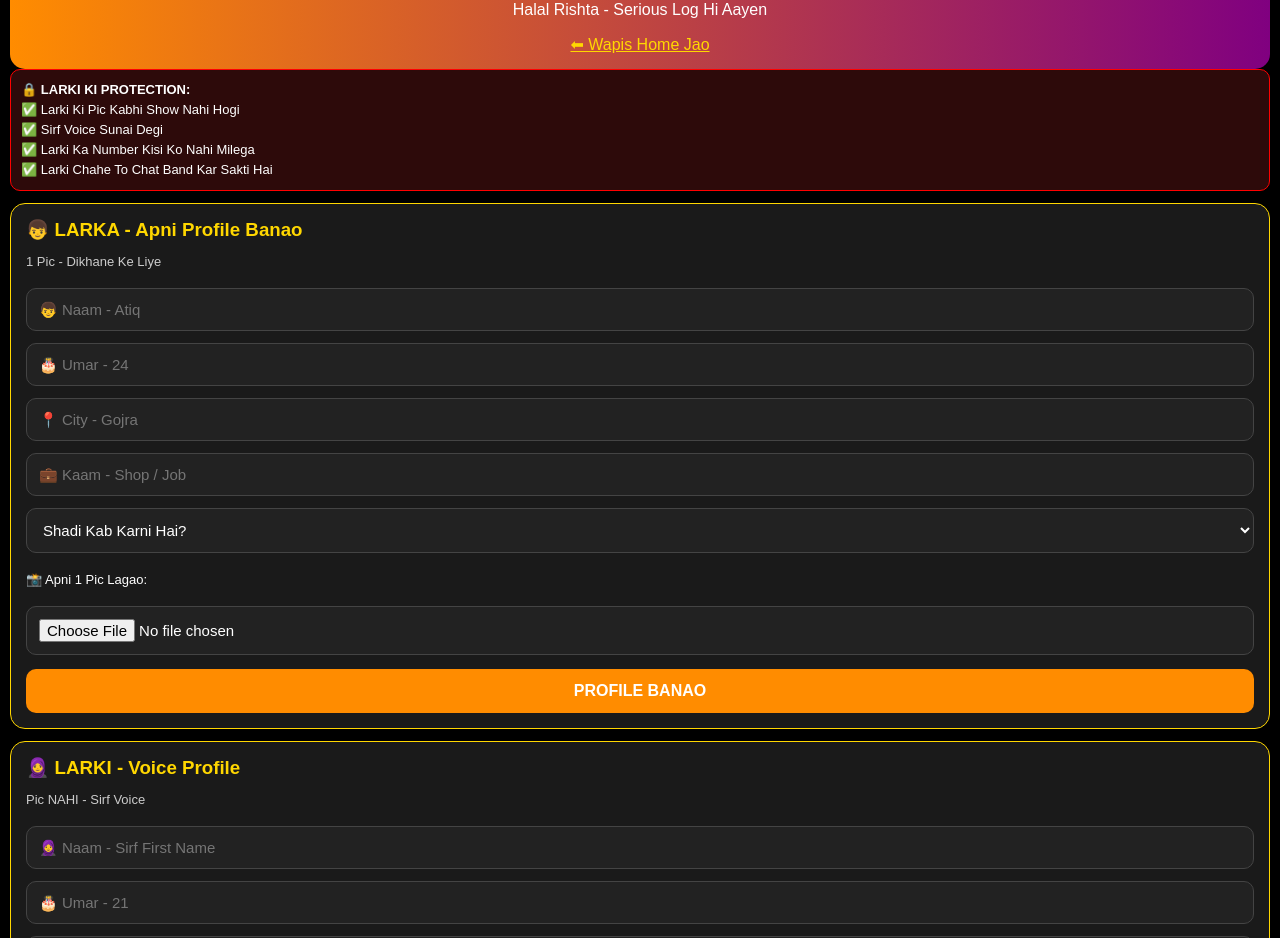
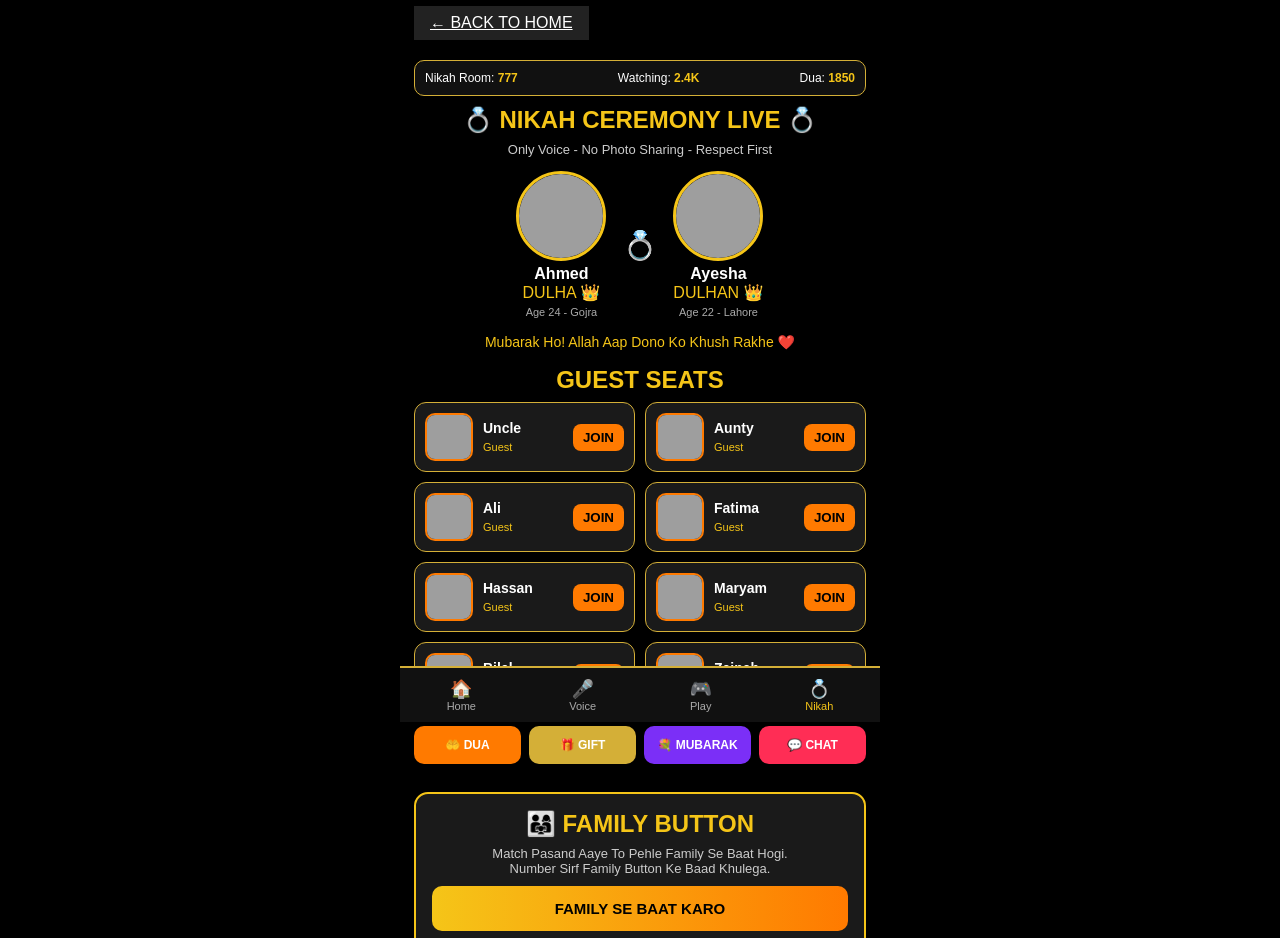
Before and after one commit to atiqjutt381-collab/Yaarbazi-, a plain HTML site: page nikah.html in a window 1280 px wide. Shown: the part 78-1016 px from the top of the page. Drawn offline with Linux system fonts and the light colour scheme; grey boxes are pictures that could not be loaded.

Commit message:
Refactor nikah.html for improved structure and style

```diff
--- a/nikah.html
+++ b/nikah.html
@@ -1,73 +1,124 @@
 <!DOCTYPE html>
-<html>
+<html lang="en">
 <head>
 <meta charset="UTF-8">
-<meta name="viewport" content="width=device-width, initial-scale=1">
+<meta name="viewport" content="width=device-width, initial-scale=1.0">
 <title>NIKAH ROOM - YAARBAZI</title>
 <style>
-*{box-sizing:border-box}
-body{background:#000;color:#fff;font-family:Arial;margin:0;padding:10px;padding-bottom:80px}
-.top{background:linear-gradient(90deg,#FF8C00,#800080);padding:15px;border-radius:15px;text-align:center}
-.top h1{margin:0;color:#FFD700}
-.box{background:#1a1a1a;padding:15px;border-radius:15px;margin-top:12px;border:1px solid #FFD700}
-input,select{width:100%;padding:12px;margin:6px 0;border-radius:10px;border:1px solid #444;background:#222;color:#fff;font-size:15px}
-.btn{background:#FFD700;color:#000;border:none;padding:13px;width:100%;border-radius:10px;font-size:16px;font-weight:bold;margin-top:8px;cursor:pointer}
-.btn2{background:#FF8C00;color:#fff;border:none;padding:13px;width:100%;border-radius:10px;font-size:16px;font-weight:bold;margin-top:8px;cursor:pointer}
-.card{background:#222;padding:12px;border-radius:10px;margin-top:8px;display:flex;justify-content:space-between;align-items:center}
-.protect{background:#2d0a0a;border:1px solid red;padding:10px;border-radius:10px;font-size:13px;line-height:20px}
+*{margin:0;padding:0;box-sizing:border-box;font-family:Arial,sans-serif}
+body{background:#000;color:#fff;max-width:480px;margin:auto;min-height:100vh}
+.hidden{display:none!important}
+.top{padding:14px;text-align:center;border-bottom:2px solid #d4af37}
+.logo{font-size:28px;font-weight:900;color:#f5c518;letter-spacing:3px}
+.logo span{color:#ff7a00}
+.sub{font-size:11px;color:#aaa;letter-spacing:2px}
+.card{background:#111;border:1px solid #d4af37;border-radius:14px;padding:18px;margin:14px}
+h2{color:#f5c518;text-align:center;margin-bottom:8px}
+p{font-size:13px;color:#ccc;text-align:center}
+.btn{width:100%;padding:14px;border:none;border-radius:10px;font-weight:900;font-size:15px;cursor:pointer;margin-top:10px;background:linear-gradient(90deg,#f5c518,#ff7a00);color:#000;text-align:center;text-decoration:none;display:block}
+.btn-back{background:#222;color:#fff;width:auto;padding:8px 16px;margin:10px 14px;display:inline-block}
+.room-info{display:flex;justify-content:space-between;background:#111;border:1px solid #d4af37;border-radius:10px;padding:10px;margin:10px 14px;font-size:12px}
+.room-info b{color:#f5c518}
+.couple{display:flex;justify-content:center;gap:16px;margin:14px 0}
+.couple div{text-align:center}
+.couple img{width:90px;height:90px;border-radius:50%;border:3px solid #f5c518;object-fit:cover}
+.seats{display:grid;grid-template-columns:1fr 1fr;gap:10px;padding:0 14px}
+.seat{background:#1a1a1a;border:1px solid #d4af37;border-radius:12px;padding:10px;display:flex;align-items:center;gap:10px}
+.seat img{width:48px;height:48px;border-radius:10px;object-fit:cover;border:2px solid #ff7a00}
+.seat b{font-size:14px}.seat span{font-size:11px;color:#f5c518}
+.seat button{margin-left:auto;background:#ff7a00;color:#000;border:none;padding:6px 10px;border-radius:8px;font-weight:800;cursor:pointer}
+.actions{display:grid;grid-template-columns:1fr 1fr 1fr 1fr;gap:8px;padding:14px}
+.actions button{padding:12px 4px;border:none;border-radius:10px;font-weight:900;font-size:12px;cursor:pointer;color:#fff}
+.c1{background:#ff7a00}.c2{background:#d4af37;color:#000}.c3{background:#7b2ff7}.c4{background:#ff2d55}
+.family-box{background:#1a1a1a;border:2px solid #f5c518;border-radius:14px;padding:16px;margin:14px;text-align:center}
+.nav{position:fixed;bottom:0;left:50%;transform:translateX(-50%);width:100%;max-width:480px;background:#111;border-top:2px solid #d4af37;display:flex;justify-content:space-around;padding:10px 0}
+.nav a{text-align:center;font-size:11px;color:#aaa;text-decoration:none}
+.nav .active{color:#f5c518}.nav b{font-size:18px;display:block}
+.page{padding-bottom:90px}
+input{width:100%;padding:12px;margin:8px 0;border-radius:10px;border:1px solid #444;background:#222;color:#fff;outline:none}
 </style>
 </head>
 <body>
+<div class="page">
+<div class="top"><div class="logo">YAAR<span>BAZI</span></div><div class="sub">NIKAH ROOM - 18+ ONLY</div></div>
 
-<div class="top">
-<h1>💍 NIKAH ROOM</h1>
-<p>Halal Rishta - Serious Log Hi Aayen</p>
-<a href="index.html" style="color:#FFD700">⬅ Wapis Home Jao</a>
+<a class="btn-back" href="index.html">← BACK TO HOME</a>
+
+<div class="room-info"><span>Nikah Room: <b>777</b></span><span>Watching: <b>2.4K</b></span><span>Dua: <b id="duaCount">1850</b></span></div>
+
+<h2 style="margin-top:10px">💍 NIKAH CEREMONY LIVE 💍</h2>
+<p>Only Voice - No Photo Sharing - Respect First</p>
+
+<!-- DULHA + DULHAN -->
+<div class="couple">
+<div><img src="https://i.pravatar.cc/150?img=12"><br><b>Ahmed</b><br><span style="color:#f5c518">DULHA 👑</span><br><span style="font-size:11px;color:#aaa">Age 24 - Gojra</span></div>
+<div style="align-self:center;font-size:28px">💍</div>
+<div><img src="https://i.pravatar.cc/150?img=32"><br><b>Ayesha</b><br><span style="color:#f5c518">DULHAN 👑</span><br><span style="font-size:11px;color:#aaa">Age 22 - Lahore</span></div>
+</div>
+<p style="color:#f5c518;font-size:14px">Mubarak Ho! Allah Aap Dono Ko Khush Rakhe ❤️</p>
+
+<!-- GUEST SEATS -->
+<h2 style="margin-top:16px">GUEST SEATS</h2>
+<div class="seats" id="nikahSeats"></div>
+
+<!-- BUTTONS -->
+<div class="actions">
+<button class="c1" onclick="sendDua()">🤲 DUA</button>
+<button class="c2" onclick="sendGift()">🎁 GIFT</button>
+<button class="c3" onclick="sendMubarak()">💐 MUBARAK</button>
+<button class="c4" onclick="openChat()">💬 CHAT</button>
 </div>
 
-<div class="protect">
-🔒 <b>LARKI KI PROTECTION:</b><br>
-✅ Larki Ki Pic Kabhi Show Nahi Hogi<br>
-✅ Sirf Voice Sunai Degi<br>
-✅ Larki Ka Number Kisi Ko Nahi Milega<br>
-✅ Larki Chahe To Chat Band Kar Sakti Hai
+<!-- CHAT BOX -->
+<div id="chatBox" class="card hidden">
+<h2>CHAT</h2>
+<p id="chatMsg">Mubarak Ho Ahmed & Ayesha! 💐</p>
+<input id="chatInput" placeholder="Type Mubarak Message...">
+<button class="btn" onclick="sendChat()">SEND</button>
 </div>
 
-<div class="box">
-<h3 style="color:#FFD700;margin:0">👦 LARKA - Apni Profile Banao</h3>
-<p style="font-size:13px;color:#ccc">1 Pic - Dikhane Ke Liye</p>
-<input placeholder="👦 Naam - Atiq">
-<input placeholder="🎂 Umar - 24">
-<input placeholder="📍 City - Gojra">
-<input placeholder="💼 Kaam - Shop / Job">
-<select><option>Shadi Kab Karni Hai?</option><option>Abhi / 3 Mahine Me</option><option>6 Mahine Me</option><option>1 Saal Me</option></select>
-<p style="font-size:13px">📸 Apni 1 Pic Lagao:</p>
-<input type="file" accept="image/*">
-<button class="btn2" onclick="alert('Profile Ban Gayi! Ab Larki Dekh Sakti Hai')">PROFILE BANAO</button>
+<!-- FAMILY BUTTON - MOST IMPORTANT -->
+<div class="family-box">
+<h2>👨‍👩‍👧 FAMILY BUTTON</h2>
+<p>Match Pasand Aaye To Pehle Family Se Baat Hogi.<br>Number Sirf Family Button Ke Baad Khulega.</p>
+<button class="btn" onclick="familyRequest()">FAMILY SE BAAT KARO</button>
+<p id="familyMsg" style="margin-top:10px;color:#f5c518"></p>
 </div>
 
-<div class="box">
-<h3 style="color:#FFD700;margin:0">🧕 LARKI - Voice Profile</h3>
-<p style="font-size:13px;color:#ccc">Pic NAHI - Sirf Voice</p>
-<input placeholder="🧕 Naam - Sirf First Name">
-<input placeholder="🎂 Umar - 21">
-<input placeholder="📍 City - Lahore">
-<button class="btn" onclick="alert('Voice Record Ho Gayi! Larka Sirf Voice Sunega')">🎤 VOICE RECORD KARO</button>
-<p style="font-size:12px;color:#aaa;text-align:center">Pic Mangne Wala Block Ho Jayega</p>
+<div class="card">
+<h2>NIKAH ROOM RULES</h2>
+<p>1. Sirf Izzat Se Baat Karo<br>2. Gandi Baat Pe Foran BLOCK<br>3. Sirf 18+ - Bachon Ke Liye Nahi<br>4. Photo / Number Direct Mangna Mana Hai</p>
 </div>
 
-<div class="box">
-<h3>💍 AAJ KE RISHTE</h3>
-<div class="card"><span>👦 Atiq, 24, Gojra<br>💼 Shop - Shadi: Abhi</span><button style="background:#FFD700;border:none;padding:8px 15px;border-radius:8px;font-weight:bold" onclick="alert('Request Bhej Di! Larki Ko Pata Chal Gaya')">RISHTA BHEJO</button></div>
-<div class="card"><span>👦 Bilal, 26, Lahore<br>💼 Job - Shadi: 6 Mahine</span><button style="background:#FFD700;border:none;padding:8px 15px;border-radius:8px;font-weight:bold" onclick="alert('Request Bhej Di!')">RISHTA BHEJO</button></div>
-<div class="card"><span>🧕 Ayesha, 21, Lahore<br>🎤 Voice Profile</span><button style="background:#FF8C00;border:none;padding:8px 15px;border-radius:8px;font-weight:bold;color:#fff" onclick="alert('Larki Ne Voice Suni - Aapko Pasand Kiya To Baat Hogi')">VOICE SUNO</button></div>
 </div>
 
-<div class="box" style="text-align:center">
-<h3 style="color:#FFD700">🕌 Nikah Ke Liye Dua</h3>
-<p style="font-size:13px;color:#ddd">Halal Rishta - Allah Sab Ko Acha Humsafar De - Ameen</p>
-<button class="btn" onclick="alert('Aapki Dua Qabool Ho - Admin Ko Request Mil Gayi')">🤲 DUA KARO</button>
+<div class="nav">
+<a href="index.html"><b>🏠</b>Home</a>
+<a href="voice.html"><b>🎤</b>Voice</a>
+<a href="games.html"><b>🎮</b>Play</a>
+<a href="nikah.html" class="active"><b>💍</b>Nikah</a>
 </div>
 
+<script>
+let dua = 1850;
+let guests = [
+{name:'Uncle',img:'https://i.pravatar.cc/150?img=53'},
+{name:'Aunty',img:'https://i.pravatar.cc/150?img=47'},
+{name:'Ali',img:'https://i.pravatar.cc/150?img=59'},
+{name:'Fatima',img:'https://i.pravatar.cc/150?img=25'},
+{name:'Hassan',img:'https://i.pravatar.cc/150?img=68'},
+{name:'Maryam',img:'https://i.pravatar.cc/150?img=26'},
+{name:'Bilal',img:'https://i.pravatar.cc/150?img=60'},
+{name:'Zainab',img:'https://i.pravatar.cc/150?img=24'}
+];
+document.getElementById('nikahSeats').innerHTML = guests.map((g,i)=>`<div class="seat"><img src="${g.img}"><div><b>${g.name}</b><br><span>Guest</span></div><button onclick="joinGuest(${i})">JOIN</button></div>`).join('');
+function joinGuest(i){ alert('You Joined Nikah As Guest With '+guests[i].name+'! Mubarak Ho!'); }
+function sendDua(){ dua++; document.getElementById('duaCount').innerText = dua; alert('🤲 Dua Sent For Dulha Dulhan! Allah Khush Rakhe!'); }
+function sendGift(){ alert('🎁 Gift Sent! Shukriya!'); }
+function sendMubarak(){ alert('💐 Mubarak Ho Likha Gaya!'); }
+function openChat(){ document.getElementById('chatBox').classList.remove('hidden'); }
+function sendChat(){ let v=document.getElementById('chatInput').value; if(!v) return alert('Pehle Message Likho'); document.getElementById('chatMsg').innerText = v; document.getElementById('chatInput').value=''; alert('Message Sent!'); }
+function familyRequest(){ document.getElementById('familyMsg').innerText = 'Request Sent To Family! Family Razi Hogi To Hi Number Khulega. Please Wait.'; alert('Family Request Sent!'); }
+</script>
 </body>
 </html>
```
